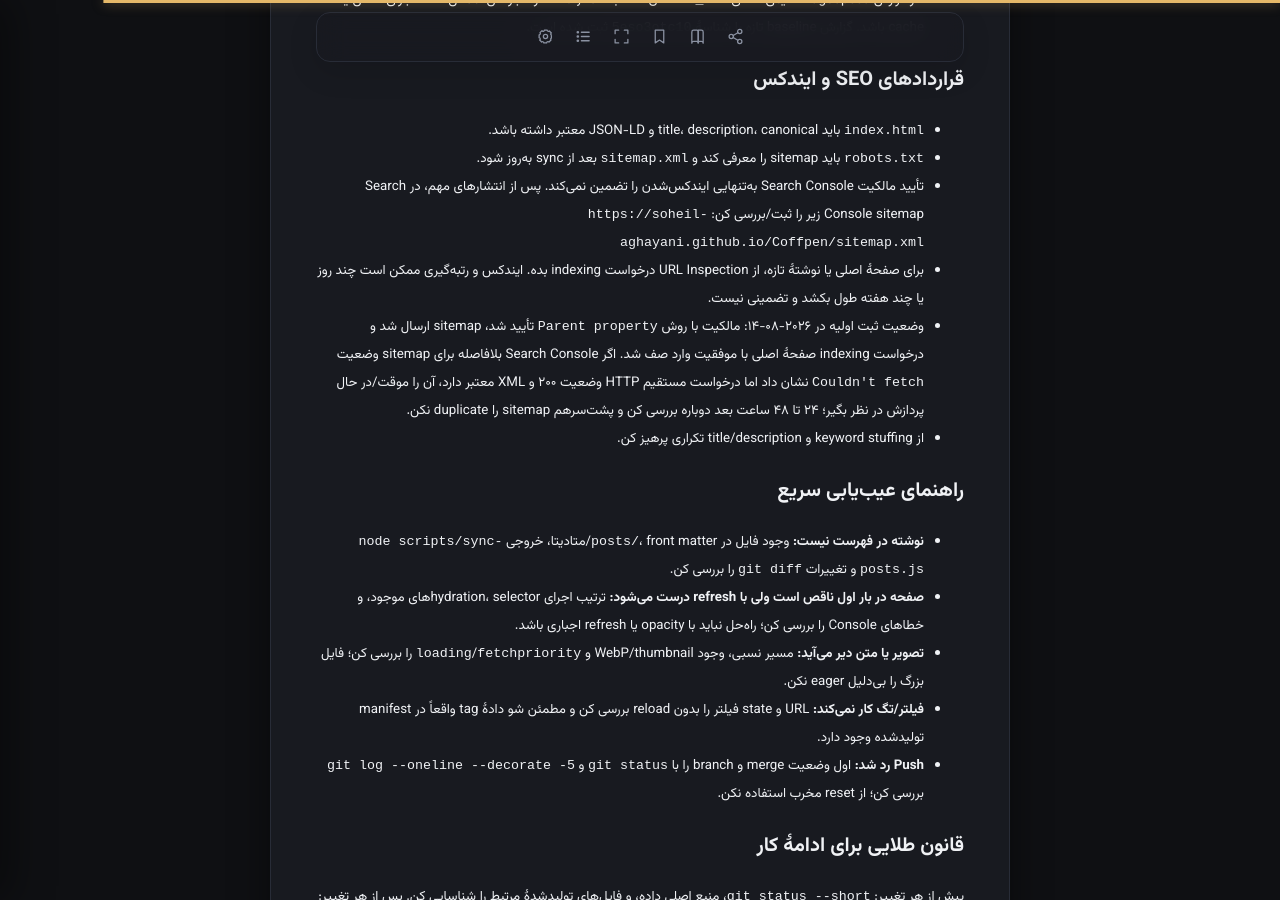
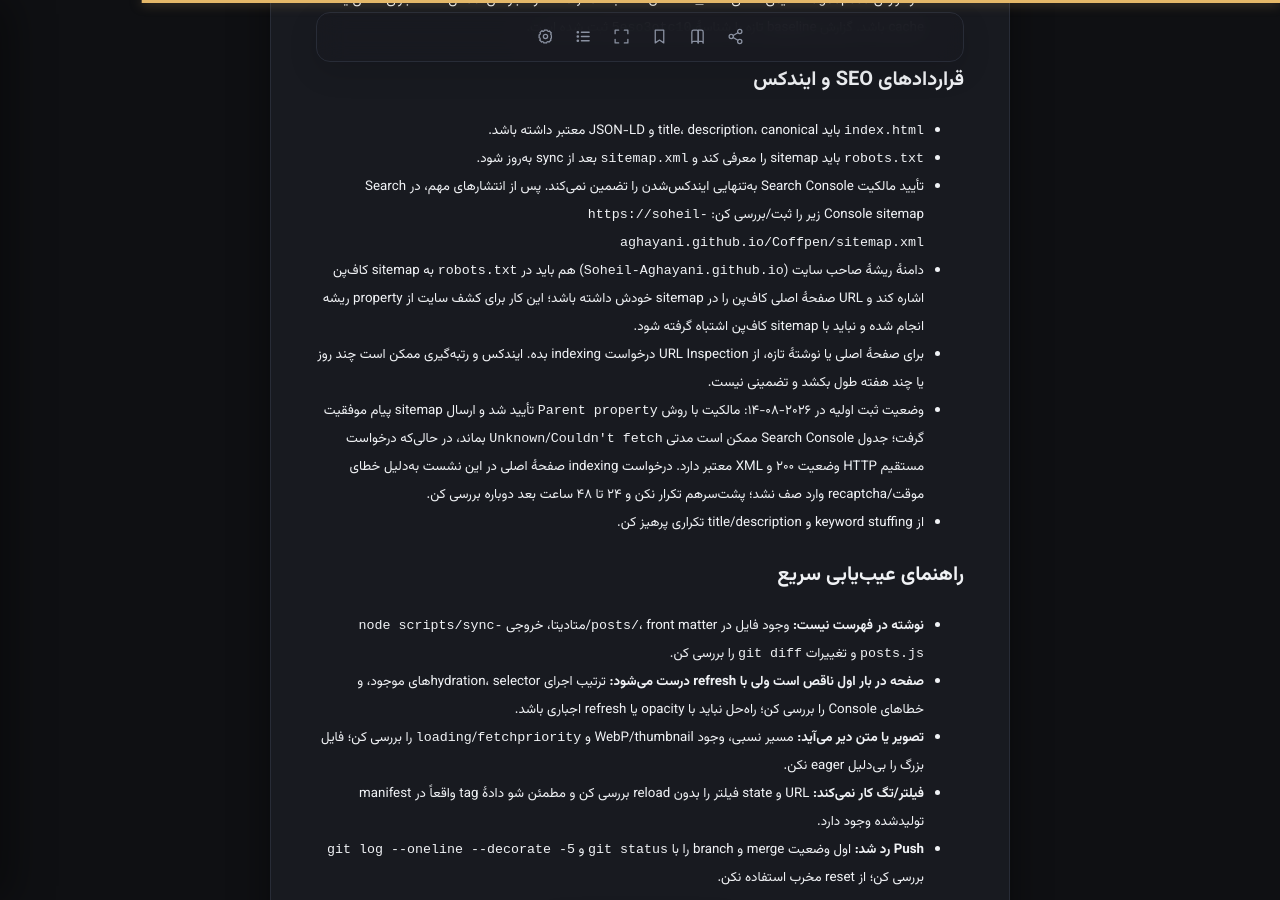
Before and after one commit to Soheil-Aghayani/Coffpen, a Jekyll site: the page built from CODEX_PROJECT_NOTES.md, in a window 1280 px wide and 900 px high, scrolled down 2696 px. Built offline with Jekyll 4.4.1, drawn with Linux system fonts in a browser that asks for light colours; our own code applies the rules of GitHub Pages for plain Markdown files; some of the changed text lies outside the part shown.

Commit message:
Document root sitemap discovery workflow

```diff
--- a/CODEX_PROJECT_NOTES.md
+++ b/CODEX_PROJECT_NOTES.md
@@ -66,8 +66,9 @@
 - `robots.txt` باید sitemap را معرفی کند و `sitemap.xml` بعد از sync به‌روز شود.
 - تأیید مالکیت Search Console به‌تنهایی ایندکس‌شدن را تضمین نمی‌کند. پس از انتشارهای مهم، در Search Console sitemap زیر را ثبت/بررسی کن:
   `https://soheil-aghayani.github.io/Coffpen/sitemap.xml`
+- دامنهٔ ریشهٔ صاحب سایت (`Soheil-Aghayani.github.io`) هم باید در `robots.txt` به sitemap کاف‌پن اشاره کند و URL صفحهٔ اصلی کاف‌پن را در sitemap خودش داشته باشد؛ این کار برای کشف سایت از property ریشه انجام شده و نباید با sitemap کاف‌پن اشتباه گرفته شود.
 - برای صفحهٔ اصلی یا نوشتهٔ تازه، از URL Inspection درخواست indexing بده. ایندکس و رتبه‌گیری ممکن است چند روز یا چند هفته طول بکشد و تضمینی نیست.
-- وضعیت ثبت اولیه در ۲۰۲۶-۰۸-۱۴: مالکیت با روش `Parent property` تأیید شد، sitemap ارسال شد و درخواست indexing صفحهٔ اصلی با موفقیت وارد صف شد. اگر Search Console بلافاصله برای sitemap وضعیت `Couldn't fetch` نشان داد اما درخواست مستقیم HTTP وضعیت ۲۰۰ و XML معتبر دارد، آن را موقت/در حال پردازش در نظر بگیر؛ ۲۴ تا ۴۸ ساعت بعد دوباره بررسی کن و پشت‌سرهم sitemap را duplicate نکن.
+- وضعیت ثبت اولیه در ۲۰۲۶-۰۸-۱۴: مالکیت با روش `Parent property` تأیید شد و ارسال sitemap پیام موفقیت گرفت؛ جدول Search Console ممکن است مدتی `Unknown`/`Couldn't fetch` بماند، در حالی‌که درخواست مستقیم HTTP وضعیت ۲۰۰ و XML معتبر دارد. درخواست indexing صفحهٔ اصلی در این نشست به‌دلیل خطای موقت/recaptcha وارد صف نشد؛ پشت‌سرهم تکرار نکن و ۲۴ تا ۴۸ ساعت بعد دوباره بررسی کن.
 - از keyword stuffing و title/description تکراری پرهیز کن.
 
 ## راهنمای عیب‌یابی سریع
```
